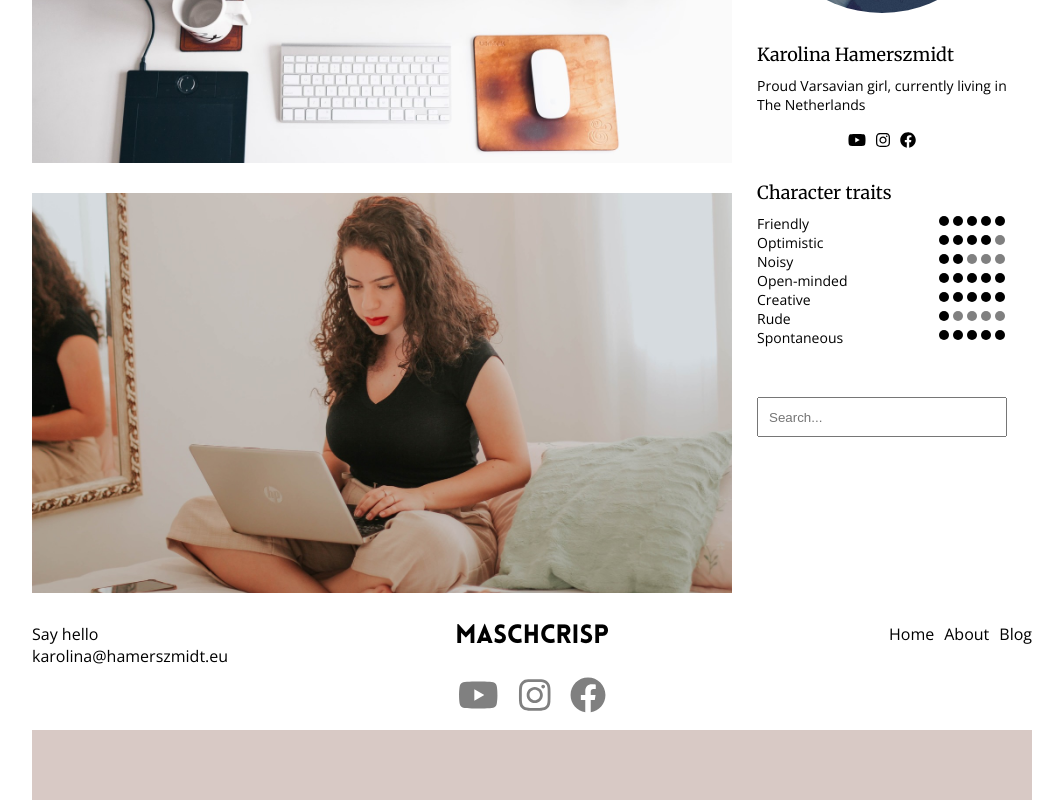
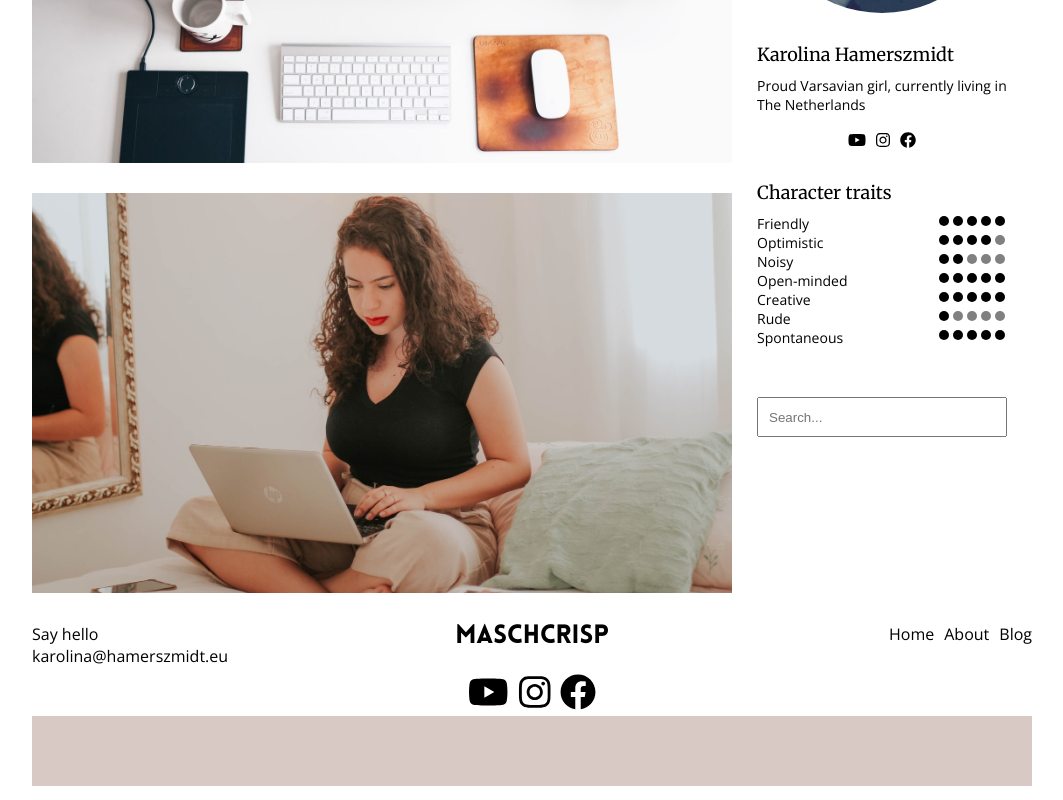
Before and after one commit to karolinahamerszmidt/karolina-blog, a React (Create React App) app: page / in a window 1280 px wide. Shown: the part 1617-2417 px from the top of the page, without its empty margins (108-1171 px from the left). Built offline with nearby package versions, Linux system fonts and the light colour scheme.

Commit message:
Social Media bottom

```diff
--- a/src/App.css
+++ b/src/App.css
@@ -27,8 +27,17 @@
 
 .socialMedia {
   font-size: 36px;
-  color: grey;
+  color: black;
   text-align: center;
+}
+
+.socialMedia > a,
+.socialMedia > a:link,
+.socialMedia > a:visited,
+.socialMedia > a:active,
+.socialMedia > a:hover {
+  margin: 5px;
+  color: inherit;
 }
 
 .socialMedia > svg {
@@ -45,7 +54,6 @@
   text-align: right;
   padding-top: 30px;
   margin-right: 20px;
-  color: white;
 }
 
 .podstronaTytul {
--- a/src/App.js
+++ b/src/App.js
@@ -116,9 +116,21 @@ function App() {
       <BottomText ustawStrone={ustawStrone} />
 
       <div className="socialMedia">
-        <FontAwesomeIcon icon={faYoutube} />
-        <FontAwesomeIcon icon={faInstagram} />
-        <FontAwesomeIcon icon={faFacebook} />
+        <a
+          target="_blank"
+          href="https://www.youtube.com/channel/UCxWIPx8fsoJMLBCY1e4BGpA"
+        >
+          <FontAwesomeIcon icon={faYoutube} />
+        </a>
+        <a target="_blank" href="https://www.instagram.com/hamerszmidt/">
+          <FontAwesomeIcon icon={faInstagram} />
+        </a>
+        <a
+          target="_blank"
+          href="https://www.facebook.com/karolina.hamerszmidt/"
+        >
+          <FontAwesomeIcon icon={faFacebook} />
+        </a>
       </div>
 
       <BackToTop />
```
